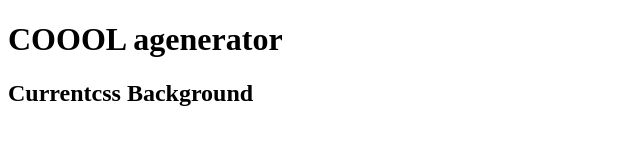
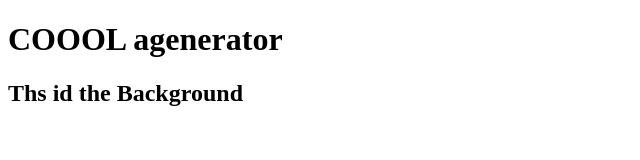
Before and after one commit to abu-nuas/final-background, a plain HTML site: page index.html in a window 1280 px wide. Shown: the full height of the page, 0-640 px from the left. Drawn offline with Linux system fonts and the light colour scheme.

```diff
--- a/index.html
+++ b/index.html
@@ -9,7 +9,7 @@
   <h1>COOOL agenerator</h1>
   <imput class="color1" type="color"/>
   <imput class="color2" type="color"/>
-  <h2> Currentcss Background</h2>
+  <h2> Ths id the Background</h2>
   <h3></h3>
   <script type="text/javascript" scr="script.js"></script>
 </body>
```
